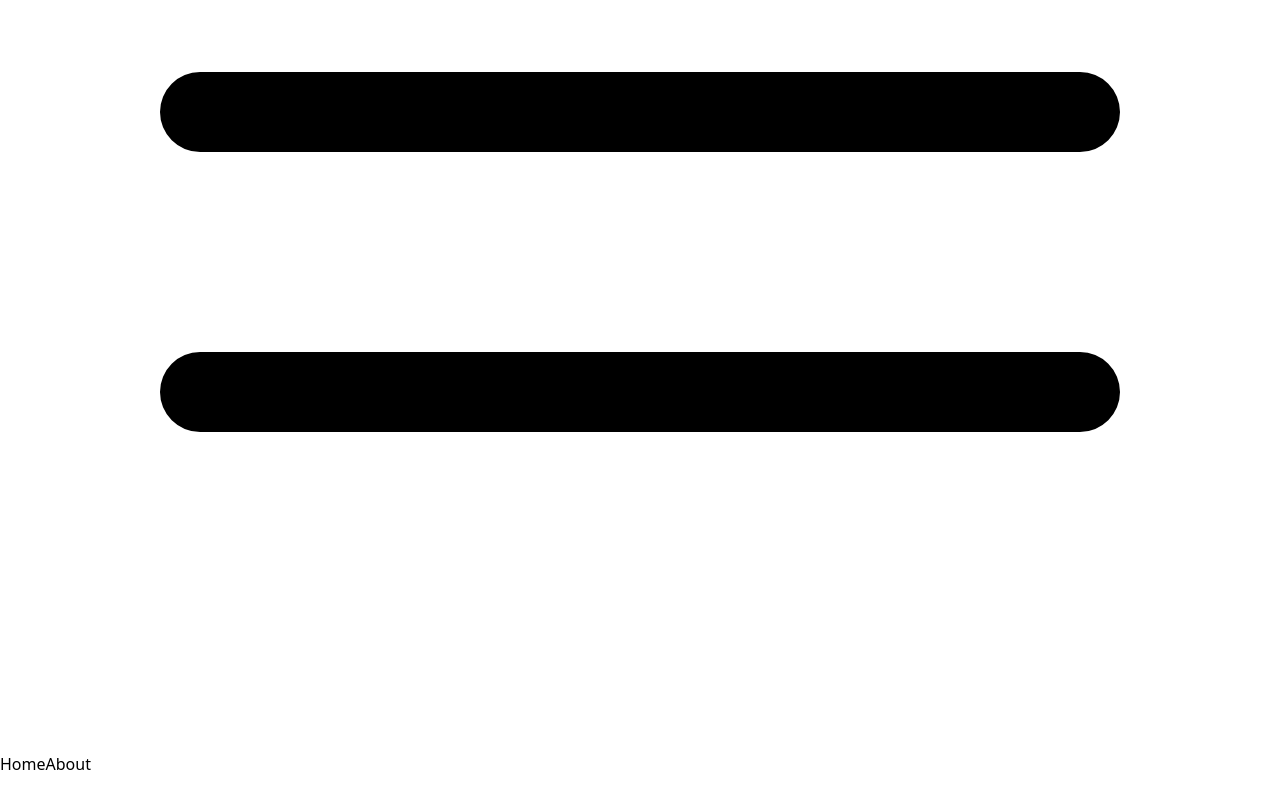
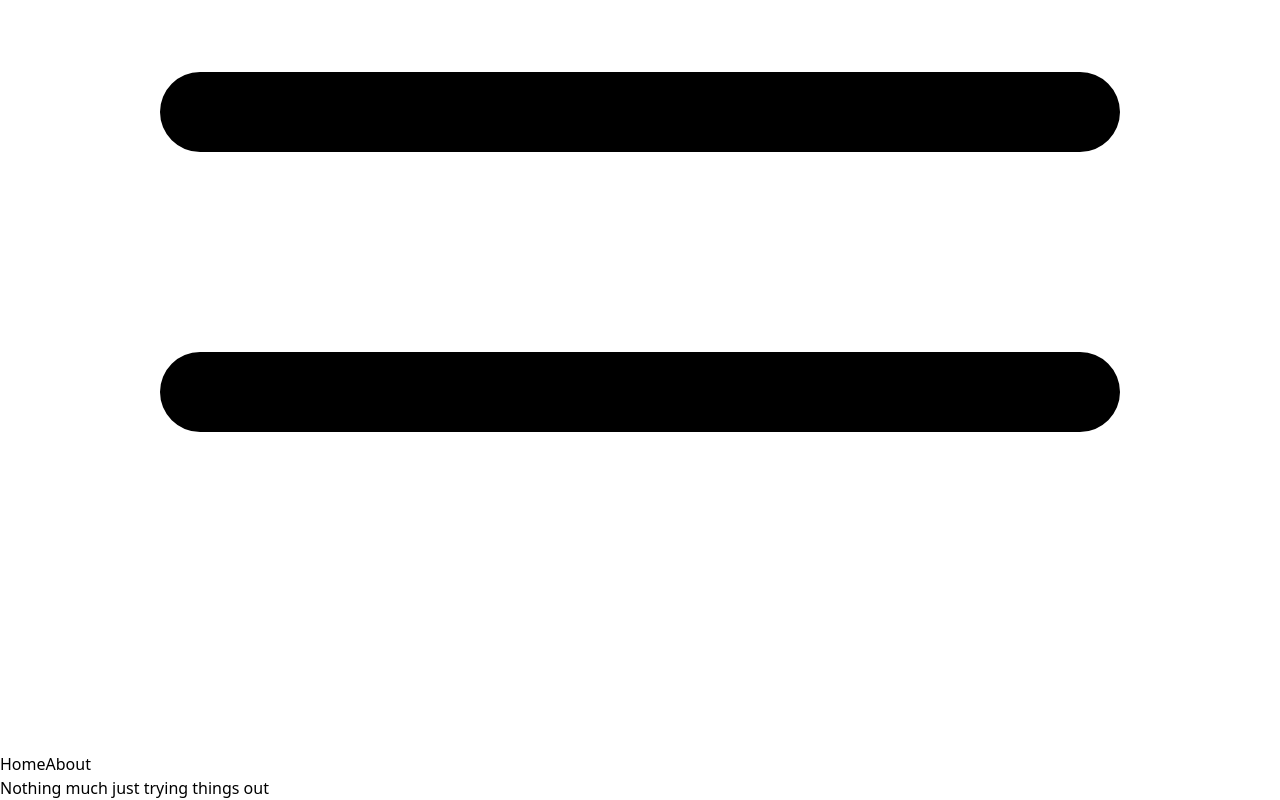
Before and after one commit to mbuimbogo/Global-pay, a React (Vite) app: page /about in a window 1280 px wide. Shown: the part 1808-2608 px from the top of the page. Before the commit the page ends 2584 px from the top, so only its background shows below. Built offline with nearby package versions, Linux system fonts and the light colour scheme.

Commit message:
create the about page

```diff
--- a/src/pages/About.jsx
+++ b/src/pages/About.jsx
@@ -3,7 +3,7 @@ import React from 'react'
 export default function About() {
   return (
     <div>
-
+      <h1>Nothing much just trying things out</h1>
     </div>
   )
 }
```
